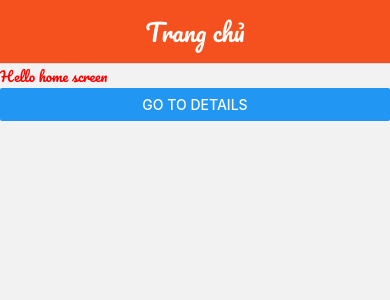
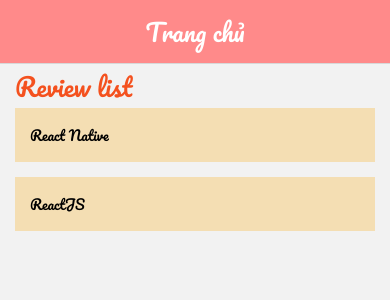
Before and after one commit to lthhieu/react-native-basic, a React Native app: screen /About in a window 390 px wide. Shown: the top 300 px of the page. Built offline with nearby package versions, Linux system fonts and the light colour scheme.

Commit message:
passing params in reaact native

```diff
--- a/App.tsx
+++ b/App.tsx
@@ -1,4 +1,4 @@
-import { StyleSheet, Text, View } from "react-native"
+import { TouchableOpacity } from "react-native"
 import HomeScreen from "./components/review/home"
 import DetailScreen from "./components/review/detail"
 import AboutScreen from "./components/review/about"
@@ -8,11 +8,10 @@
 import { PACIFICO } from "./utils/constant";
 import { NavigationContainer } from '@react-navigation/native';
 import { createNativeStackNavigator, NativeStackNavigationOptions } from '@react-navigation/native-stack';
-import { RootStackParamList } from "./utils/navigation";
-
+import { RootProps, RootStackParamList } from "./utils/navigation";
+import SimpleLineIcons from '@expo/vector-icons/SimpleLineIcons';
 
 SplashScreen.preventAutoHideAsync();
-
 
 const App = () => {
   const [loaded, error] = useFonts({
@@ -32,14 +31,18 @@
   return (<NavigationContainer>
     <Stack.Navigator initialRouteName="Home" screenOptions={headerCss}>
       <Stack.Screen name="Home" options={{ title: 'Trang chủ' }} component={HomeScreen} />
-      <Stack.Screen name="Detail" options={{ title: 'Chi tiết', headerBackTitle: 'hieu' }} component={DetailScreen} />
+      <Stack.Screen name="Detail" options={({ navigation }: { navigation: RootProps }) => ({
+        title: 'Chi tiết', headerTitleAlign: 'left', headerSearchBarOptions: { headerIconColor: '#fff' }, headerLeft: (props) => (
+          <TouchableOpacity onPress={() => { navigation.navigate('Home') }}><SimpleLineIcons name="arrow-left" size={24} color="#fff" style={{ marginRight: 20 }} /></TouchableOpacity>
+        ),
+      })} component={DetailScreen} />
       {/* <Stack.Screen name="About" options={{ title: 'About' }} component={DetailScreen} /> */}
     </Stack.Navigator>
   </NavigationContainer>)
 }
 const headerCss: NativeStackNavigationOptions = {
   headerStyle: {
-    backgroundColor: '#f4511e',
+    backgroundColor: '#FF8A8A',
   },
   headerTitleStyle: {
     color: '#fff',
--- a/components/review/detail.tsx
+++ b/components/review/detail.tsx
@@ -1,18 +1,23 @@
 import { Button, StyleSheet, Text, View } from "react-native"
 import { globalStyles } from "../../utils/constant"
-import { NavigationProp, useNavigation } from '@react-navigation/native';
-import { RootStackParamList } from "../../utils/navigation";
-const DetailScreen = () => {
-    const navigation: NavigationProp<RootStackParamList> = useNavigation();
-    return (<View>
-        <Text style={[styles.text, globalStyles.appFont]}>Hello detail screen</Text>
+import { Props } from "../../utils/navigation";
+const DetailScreen = ({ route, navigation }: Props) => {
+    const { id, star, title } = route.params
+    return (<View style={styles.body}>
+        <View style={styles.reviewItem}>
+            <Text style={[styles.text, globalStyles.appFont]}>Tiêu đề: {title}</Text>
+            <Text style={[styles.text, globalStyles.appFont]}>Đánh giá: {star}</Text>
+        </View>
         <Button
             title="Go to Home"
-            onPress={() => navigation.navigate('Home')}
+            onPress={() => navigation.navigate("Home")}
         />
     </View>)
 }
 const styles = StyleSheet.create({
-    text: { color: 'green' }
+    body: { marginHorizontal: 15 },
+    header: { color: '#f4511e', fontSize: 25 },
+    reviewItem: { padding: 15, backgroundColor: '#F4DEB3', marginVertical: 15 },
+    text: { fontSize: 18 }
 })
 export default DetailScreen
--- a/components/review/home.tsx
+++ b/components/review/home.tsx
@@ -1,18 +1,35 @@
-import { Button, StyleSheet, Text, View } from "react-native"
+import { Button, FlatList, StyleSheet, Text, TouchableOpacity, View } from "react-native"
 import { globalStyles } from "../../utils/constant"
-import { StackNavigation } from "../../utils/navigation";
+import { HomeProps } from "../../utils/navigation";
+import { useState } from "react";
 
-const HomeScreen = ({ navigation }: StackNavigation) => {
-
-    return (<View>
-        <Text style={[styles.text, globalStyles.appFont]}>Hello home screen</Text>
-        <Button
-            title="Go to Details"
-            onPress={() => navigation.navigate('Detail')}
-        />
+export interface IReview {
+    id: number;
+    title: string;
+    star: number;
+}
+const HomeScreen = ({ route, navigation }: HomeProps) => {
+    const [reviews, setReviews] = useState<IReview[]>([
+        { id: 1, title: 'React Native', star: 5 },
+        { id: 2, title: 'ReactJS', star: 4 },
+    ])
+    const renderReviewList = ({ item }: { item: IReview }) => {
+        return (<View style={styles.reviewItem}>
+            <TouchableOpacity onPress={() => navigation.navigate('Detail', item)}>
+                <Text style={globalStyles.appFont}>{item.title}</Text>
+            </TouchableOpacity>
+        </View>)
+    }
+    return (<View style={styles.body}>
+        <Text style={[styles.header, globalStyles.appFont]}>Review list</Text>
+        <View>
+            <FlatList data={reviews} keyExtractor={item => item.id + ''} renderItem={renderReviewList} />
+        </View>
     </View>)
 }
 const styles = StyleSheet.create({
-    text: { color: 'red' }
+    body: { marginHorizontal: 15 },
+    header: { color: '#f4511e', fontSize: 25 },
+    reviewItem: { padding: 15, backgroundColor: '#F4DEB3', marginBottom: 15 }
 })
 export default HomeScreen
```
Also changed, not shown: utils/navigation.d.ts (+13 -4 lines).
